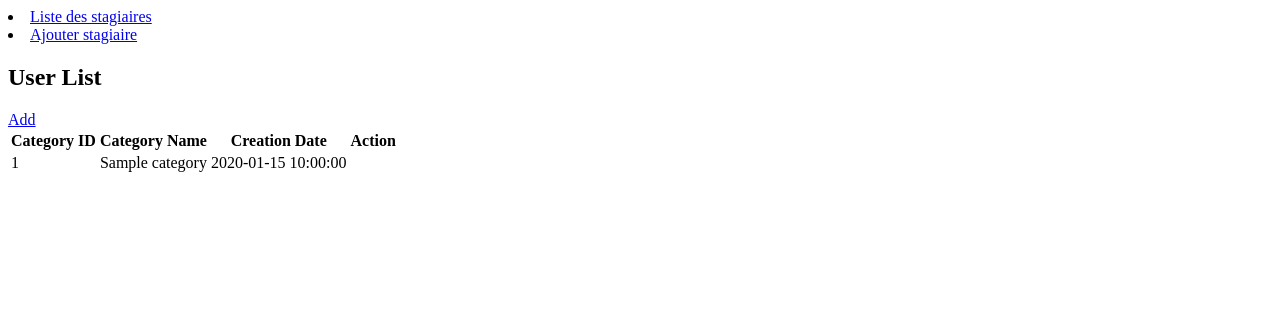
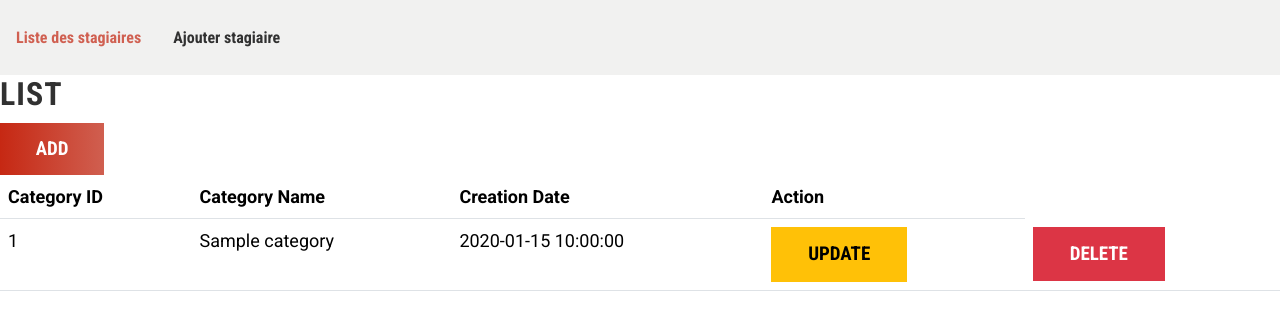
Before and after one commit to omarbougarne/briefsc, a PHP site: page / in a window 1280 px wide. Shown: the top 330 px of the page. Run offline with PHP 8.4, Linux system fonts and the light colour scheme; tables that the repository leaves empty hold one stand-in row (values such as "Sample post"); some libraries are stand-ins or nearby versions.

Commit message:
crud front

```diff
--- a/controller/controllercategory.php
+++ b/controller/controllercategory.php
@@ -22,7 +22,7 @@ function storeCategoryAction(){
     $categoryDAO->addCategory($newCategory);
 
 
-    header('location:index.php?action=categorylist');
+    header('location:index.php');
     exit();
 }
 
--- a/view/categorylist.php
+++ b/view/categorylist.php
@@ -2,11 +2,11 @@
 ob_start();
 // include_once 'controller/controlleruser.php';
 ?>
-<a href="index.php?action=create">Add</a>
-<table>
+<a href="index.php?action=create" class="btn btn-primary">Add</a>
+<table class="table">
 <thead>
     <tr>
-    <th>Category ID</th>
+        <th>Category ID</th>
         <th>Category Name</th>
         <th>Creation Date</th>
         <th>Action</th>
@@ -18,7 +18,40 @@ ob_start();
     <td><?= $category->getCatId() ?></td>
         <td><?= $category->getCatName() ?></td>
         <td><?= $category->getCreationDate() ?></td>
+
+        <td><a href="" class="btn btn-warning">Update</a></td>
+        <td><a href="" class="btn btn-danger">Delete</a></td>
     </tr>
+    <!-- <table class="table">
+  <thead>
+    <tr>
+      <th scope="col">#</th>
+      <th scope="col">First</th>
+      <th scope="col">Last</th>
+      <th scope="col">Handle</th>
+    </tr>
+  </thead>
+  <tbody>
+    <tr>
+      <th scope="row">1</th>
+      <td>Mark</td>
+      <td>Otto</td>
+      <td>@mdo</td>
+    </tr>
+    <tr>
+      <th scope="row">2</th>
+      <td>Jacob</td>
+      <td>Thornton</td>
+      <td>@fat</td>
+    </tr>
+    <tr>
+      <th scope="row">3</th>
+      <td>Larry</td>
+      <td>the Bird</td>
+      <td>@twitter</td>
+    </tr>
+  </tbody>
+</table> -->
 <?php endforeach; ?>
 </tbody>
 </table>
--- a/view/layout.php
+++ b/view/layout.php
@@ -1,13 +1,39 @@
 <!DOCTYPE html>
 <html lang="en">
 <head>
-    <meta charset="UTF-8">
-    <meta name="viewport" content="width=device-width, initial-scale=1.0">
-    <title>User List</title>
+    <head>
+        <meta charset="UTF-8">
+        <meta name="viewport" content="width=device-width, initial-scale=1.0">
+        <title>Category List</title>
+        <link rel="stylesheet" type="text/css" href="css/vendor.css">
+        <link rel="stylesheet" href="https://cdn.jsdelivr.net/npm/swiper@10/swiper-bundle.min.css" />
+        <link href="https://cdn.jsdelivr.net/npm/bootstrap@5.3.0-alpha3/dist/css/bootstrap.min.css" rel="stylesheet"
+            integrity="sha384-KK94CHFLLe+nY2dmCWGMq91rCGa5gtU4mk92HdvYe+M/SXH301p5ILy+dN9+nJOZ" crossorigin="anonymous">
+        <link rel="stylesheet"
+            href="https://cdnjs.cloudflare.com/ajax/libs/bootstrap-datepicker/1.9.0/css/bootstrap-datepicker.min.css">
+        <link rel="stylesheet" type="text/css" href="styles.css">
+        <link rel="preconnect" href="https://fonts.googleapis.com">
+        <link rel="preconnect" href="https://fonts.gstatic.com" crossorigin>
+        <link
+            href="https://fonts.googleapis.com/css2?family=Roboto+Condensed:ital,wght@0,300;0,700;1,300&family=Roboto:wght@300;400;700&display=swap"
+            rel="stylesheet">
+        <script src="js/modernizr.js"></script>
+    </head>
 </head>
 <body>
     <?php require_once 'include/nav.php'?>
-<h2>User List</h2>
+<h2>List</h2>
 <?= $content ?>
+<script src="js/jquery-1.11.0.min.js"></script>
+    <script src="js/plugins.js"></script>
+    <script src="js/script.js"></script>
+    <script src="https://cdn.jsdelivr.net/npm/bootstrap@5.3.0-alpha3/dist/js/bootstrap.bundle.min.js"
+        integrity="sha384-ENjdO4Dr2bkBIFxQpeoTz1HIcje39Wm4jDKdf19U8gI4ddQ3GYNS7NTKfAdVQSZe"
+        crossorigin="anonymous"></script>
+    <script src="https://cdn.jsdelivr.net/npm/swiper@10/swiper-bundle.min.js"></script>
+
+    <script src="https://cdn.jsdelivr.net/npm/iconify-icon@1.0.7/dist/iconify-icon.min.js"></script>
 </body>
 </html>
+</body>
+</html>
```
Also changed, not shown: view/createcategory.php (+9 -11 lines).
